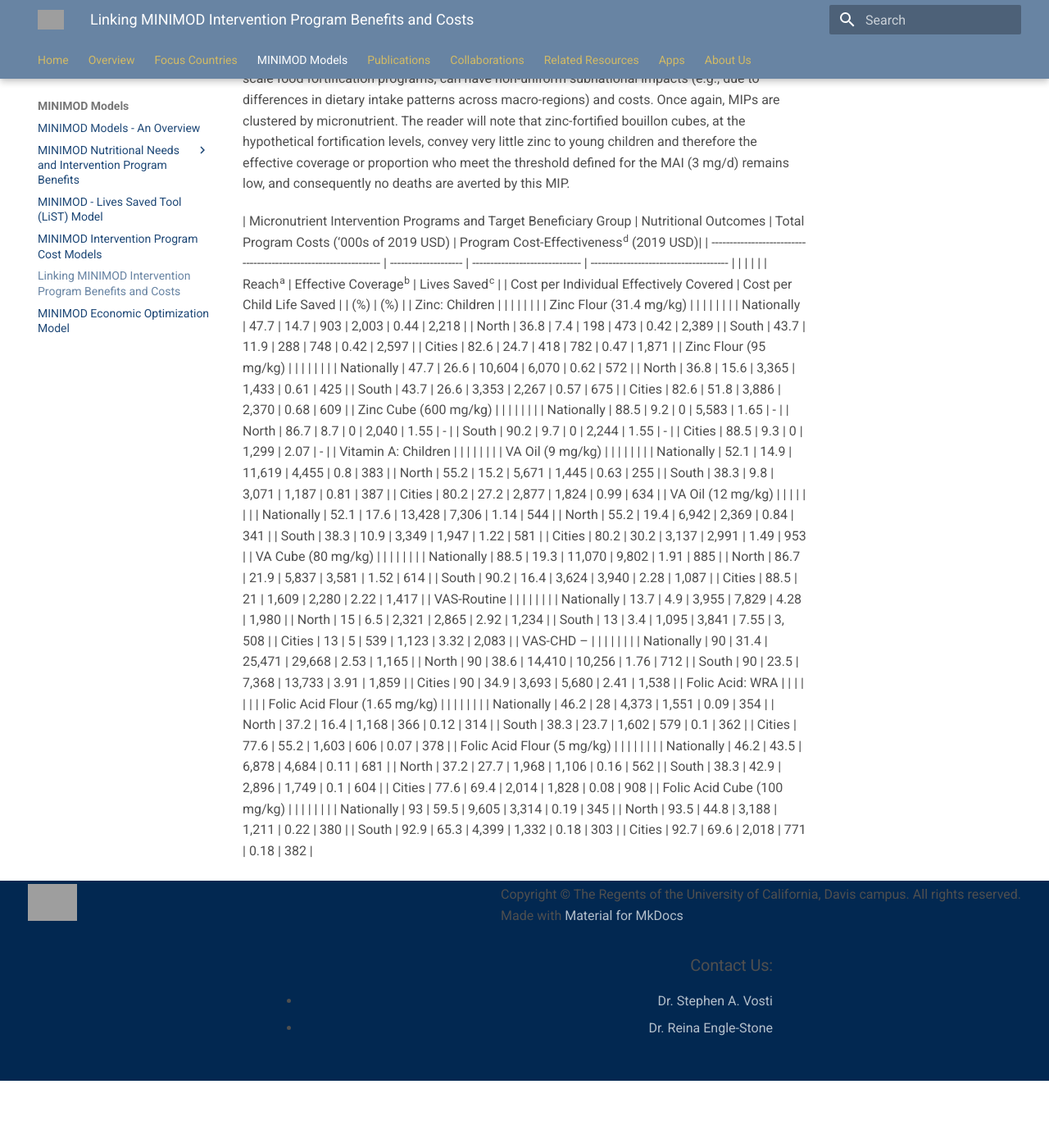
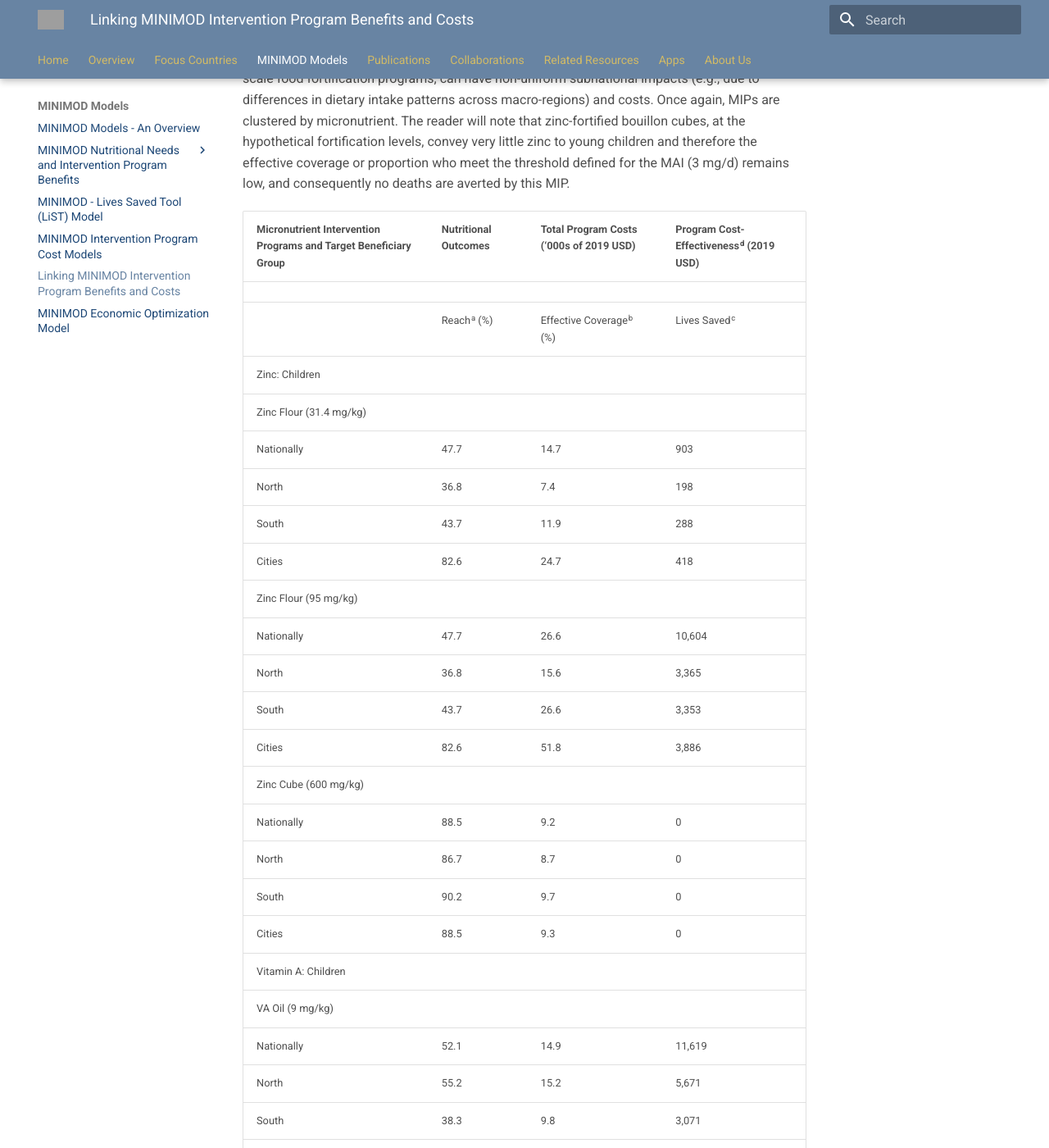
Before and after one commit to minimod-nutrition/minimod-website, an MkDocs documentation site: the page built from docs/minimod_models/minimod_linking/minimod_linking_text.md, in a window 1280 px wide and 1400 px high, scrolled down 385 px. Shown: the whole window at 82% size. Built offline with MkDocs 1.6.1 and Material for MkDocs 9.7.7, drawn with Linux system fonts in a browser that asks for light colours; nearby versions of some CDN libraries; before the commit the page ends 1703 px from its top, so only the background shows below that; some of the changed text lies outside the part shown; grey boxes are pictures that could not be loaded.

Commit message:
Update minimod_linking_text.md

```diff
--- a/docs/minimod_models/minimod_linking/minimod_linking_text.md
+++ b/docs/minimod_models/minimod_linking/minimod_linking_text.md
@@ -12,17 +12,13 @@ little zinc to young children and therefore the effective coverage or proportion
 defined for the MAI (3 mg/d) remains low, and consequently no deaths are averted by this MIP.
 
 
-
-| Micronutrient Intervention Programs and Target Beneficiary Group | Nutritional Outcomes | Total Program Costs
-(‘000s of 2019 USD)  | Program Cost-Effectiveness<sup>d</sup>
-(2019 USD)|
+| Micronutrient Intervention Programs and Target Beneficiary Group | Nutritional Outcomes | Total Program Costs (‘000s of 2019 USD)   | Program Cost-Effectiveness<sup>d</sup> (2019 USD)|
 | ---------------------------------------------------------------- | -------------------- | ------------------------------ | -------------------------------------- |
 |                                                                  |                      |
-|                                                                  | Reach<sup>a</sup>    | Effective Coverage<sup>b</sup> | Lives Saved<sup>c</sup>                |  | Cost per Individual Effectively Covered | Cost per Child Life Saved |
-| (%)                                                              | (%)                  |
-| Zinc: Children                                                   |                      |                                |                                        |  |  |  |
+|                                                                  | Reach<sup>a</sup> (%)| Effective Coverage<sup>b</sup> (%) | Lives Saved<sup>c</sup>                |  | Cost per Individual Effectively Covered | Cost per Child Life Saved
+|  Zinc: Children                                                  |                      |                                |                                        |  |  |  |
 | Zinc Flour (31.4 mg/kg)                                          |                      |                                |                                        |  |  |  |
-| Nationally                                                       | 47.7                 | 14.7                           | 903                                    | 2,003 | 0.44 | 2,218 |
+|     Nationally                                                       | 47.7                 | 14.7                           | 903                                    | 2,003 | 0.44 | 2,218 |
 | North                                                            | 36.8                 | 7.4                            | 198                                    | 473 | 0.42 | 2,389 |
 | South                                                            | 43.7                 | 11.9                           | 288                                    | 748 | 0.42 | 2,597 |
 | Cities                                                           | 82.6                 | 24.7                           | 418                                    | 782 | 0.47 | 1,871 |
```
